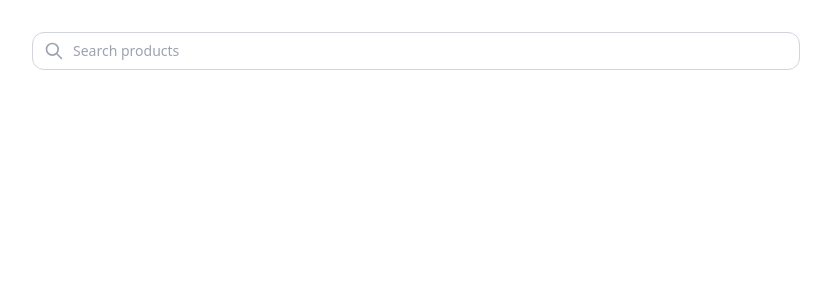
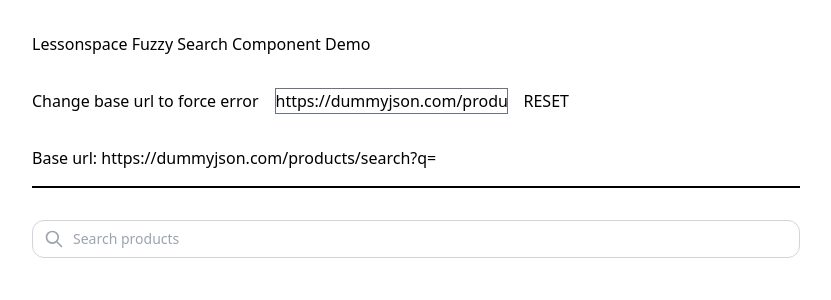
Before and after one commit to rwmorton/fuzzy-search-react-context, a React (Create React App) app: page / in a window 1280 px wide. Shown: the top 300 px of the page, without its empty margins (224-1055 px from the left). Built offline with nearby package versions, Linux system fonts and the light colour scheme.

Commit message:
added demo html

```diff
--- a/src/App.tsx
+++ b/src/App.tsx
@@ -1,9 +1,35 @@
+import {useState,ChangeEvent} from 'react'
+
 import FuzzySearch from './FuzzySearch'
 
+const BASE_URL = 'https://dummyjson.com/products/search?q='
+
 function App() {
+  const [baseUrl,setBaseUrl] = useState<string>(BASE_URL)
+  const handleChange = (event: ChangeEvent<HTMLInputElement>) => { setBaseUrl(event.target.value) }
+  const resetBaseUrl = () => { setBaseUrl(BASE_URL) }
+
   return (
     <div className="container items-center mx-auto max-w-3xl my-8">
-      <FuzzySearch baseUrl="https://dummyjson.com/products/search?q=" placeholder="Search products" />
+      <h1>Lessonspace Fuzzy Search Component Demo</h1>
+      <div className="my-4">
+        <label>Change base url to force error</label>
+        <input value={baseUrl} onChange={handleChange} className="border border-1 border-gray-500 m-4" type="text" />
+        <button onClick={resetBaseUrl}>RESET</button>
+        <p className="my-4">Base url: {baseUrl}</p>
+        <hr className="border border-1 border-black" />
+      </div>
+      <div className="my-8">
+
+      {/* ////////////////////////////////////////////// */}
+      {/* //////////////// FUZZY SEARCH //////////////// */}
+      {/* ////////////////////////////////////////////// */}
+
+      <FuzzySearch baseUrl={baseUrl} placeholder="Search products" />
+
+      {/* ////////////////////////////////////////////// */}
+
+      </div>
     </div>
   )
 }
```
